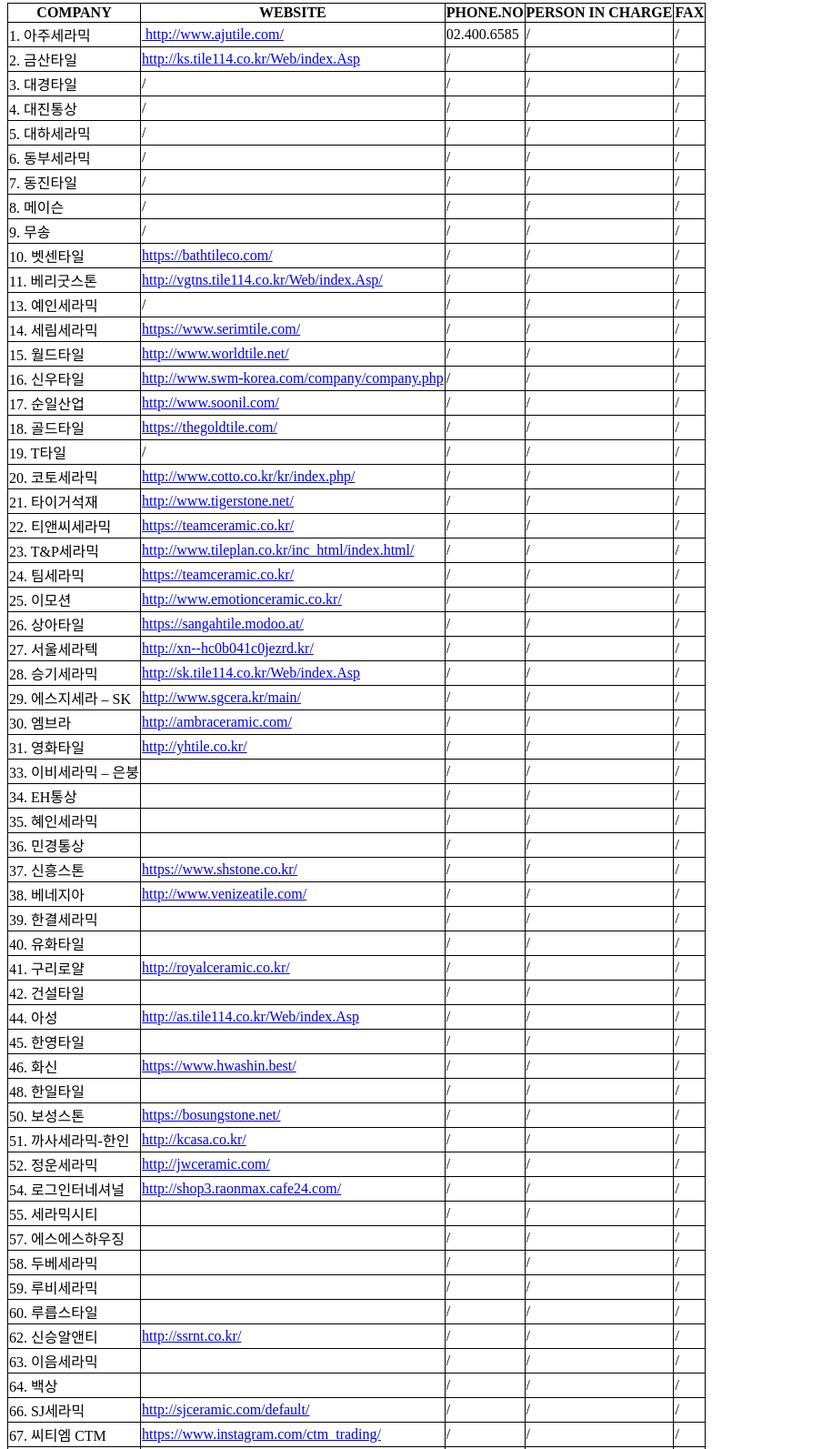
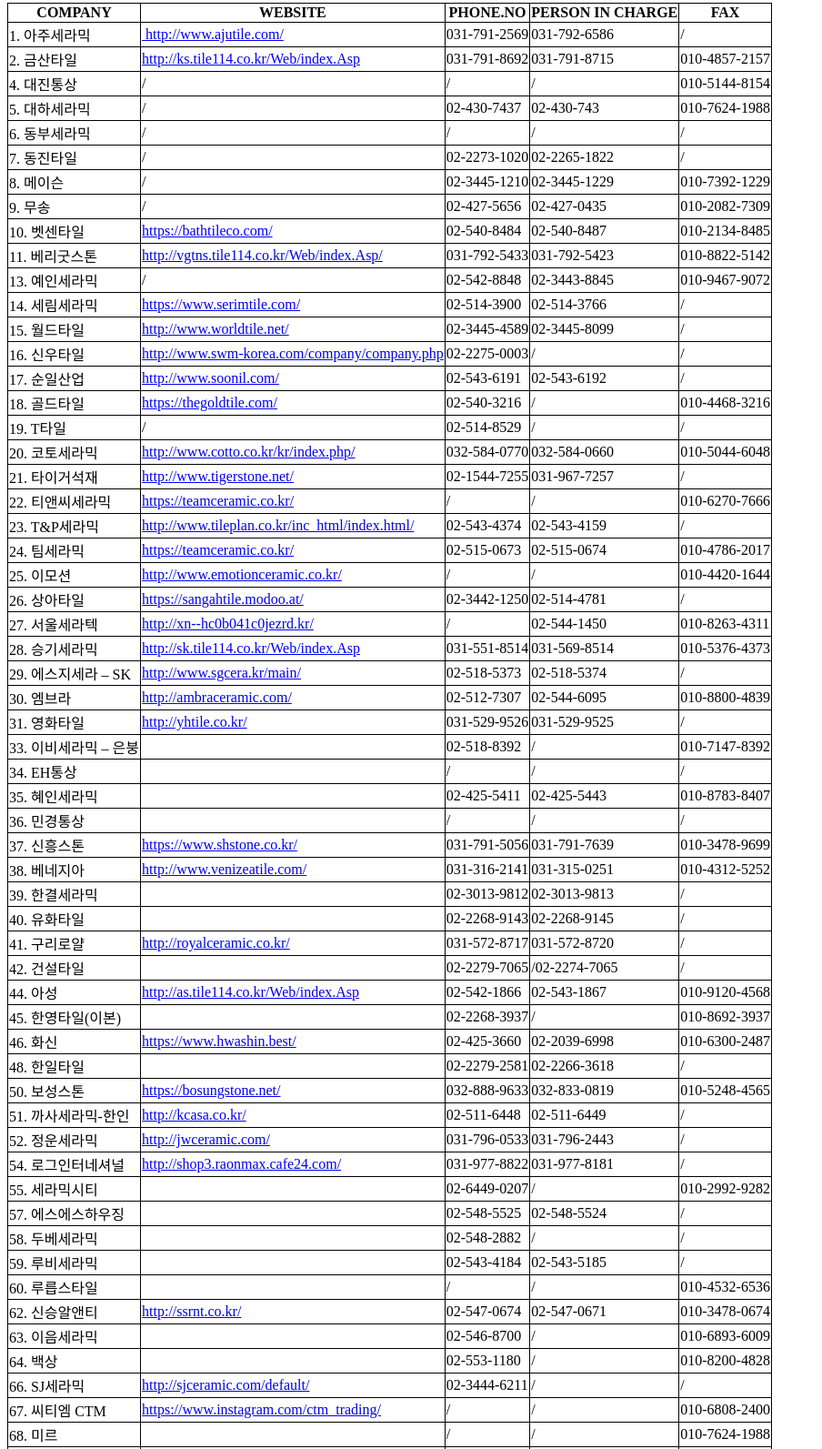
Before and after one commit to jihawk/daeil, a plain HTML site: page 1-admin.html in a window 1280 px wide. Shown: the part 141-1734 px from the top of the page at 91% size, without its empty margins (0-904 px from the left). Drawn offline with Linux system fonts and the light colour scheme.

Commit message:
Add files via upload

```diff
--- a/1-admin.html
+++ b/1-admin.html
@@ -26,36 +26,29 @@
     <tr>
       <td>1. 아주세라믹</td>
       <td><a href=" http://www.ajutile.com/"> http://www.ajutile.com/</td>
-      <td>02.400.6585</td>
-      <td>/</td>
+      <td>031-791-2569</td>
+      <td>031-792-6586</td>
       <td>/</td>
     <tr>
       <td>2. 금산타일</td>
       <td><a href="http://ks.tile114.co.kr/Web/index.Asp">http://ks.tile114.co.kr/Web/index.Asp</a></td>
-      <td>/</td>
-      <td>/</td>
-      <td>/</td>
-    </tr>
-    <tr>
-      <td>3. 대경타일</td>
-      <td>/</td>
-      <td>/</td>
-      <td>/</td>
-      <td>/</td>
+      <td>031-791-8692</td>
+      <td>031-791-8715</td>
+      <td>010-4857-2157</td>
     </tr>
     <tr>
       <td>4. 대진통상</td>
       <td>/</td>
       <td>/</td>
       <td>/</td>
-      <td>/</td>
+      <td>010-5144-8154</td>
     </tr>
     <tr>
       <td>5. 대하세라믹</td>
       <td>/</td>
-      <td>/</td>
-      <td>/</td>
-      <td>/</td>
+      <td>02-430-7437</td>
+      <td>02-430-743</td>
+      <td>010-7624-1988</td>
     </tr>
     <tr>
       <td>6. 동부세라믹</td>
@@ -67,99 +60,99 @@
     <tr>
       <td>7. 동진타일</td>
       <td>/</td>
-      <td>/</td>
-      <td>/</td>
+      <td>02-2273-1020</td>
+      <td>02-2265-1822</td>
       <td>/</td>
     </tr>
     <tr>
       <td>8. 메이슨</td>
       <td>/</td>
-      <td>/</td>
-      <td>/</td>
-      <td>/</td>
+      <td>02-3445-1210</td>
+      <td>02-3445-1229</td>
+      <td>010-7392-1229</td>
     </tr>
     <tr>
       <td>9. 무송</td>
       <td>/</td>
-      <td>/</td>
-      <td>/</td>
-      <td>/</td>
+      <td>02-427-5656</td>
+      <td>02-427-0435</td>
+      <td>010-2082-7309</td>
     </tr>
     <tr>
       <td>10. 벳센타일</td>
       <td><a href="https://bathtileco.com/">https://bathtileco.com/</a></td>
-      <td>/</td>
-      <td>/</td>
-      <td>/</td>
+      <td>02-540-8484</td>
+      <td>02-540-8487</td>
+      <td>010-2134-8485</td>
     </tr>
     <tr>
       <td>11. 베리굿스톤</td>
       <td><a href="http://vgtns.tile114.co.kr/Web/index.Asp/">http://vgtns.tile114.co.kr/Web/index.Asp/</a></td>
-      <td>/</td>
-      <td>/</td>
-      <td>/</td>
+      <td>031-792-5433</td>
+      <td>031-792-5423</td>
+      <td>010-8822-5142</td>
     </tr>
     <tr>
       <td>13. 예인세라믹</td>
       <td>/</td>
-      <td>/</td>
-      <td>/</td>
-      <td>/</td>
+      <td>02-542-8848</td>
+      <td>02-3443-8845</td>
+      <td>010-9467-9072</td>
     </tr>
     <tr>
       <td>14. 세림세라믹</td>
       <td><a href="https://www.serimtile.com/">https://www.serimtile.com/</a></td>
-      <td>/</td>
-      <td>/</td>
+      <td>02-514-3900</td>
+      <td>02-514-3766</td>
       <td>/</td>
     </tr>
     <tr>
       <td>15. 월드타일</td>
       <td><a href="http://www.worldtile.net/">http://www.worldtile.net/</a></td>
-      <td>/</td>
-      <td>/</td>
+      <td>02-3445-4589</td>
+      <td>02-3445-8099</td>
       <td>/</td>
     </tr>
     <tr>
       <td>16. 신우타일</td>
       <td><a href="http://www.swm-korea.com/company/company.php">http://www.swm-korea.com/company/company.php</a></td>
-      <td>/</td>
+      <td>02-2275-0003</td>
       <td>/</td>
       <td>/</td>
     </tr>
     <tr>
       <td>17. 순일산업</td>
       <td><a href="http://www.soonil.com/">http://www.soonil.com/</a></td>
-      <td>/</td>
-      <td>/</td>
+      <td>02-543-6191</td>
+      <td>02-543-6192</td>
       <td>/</td>
     </tr>
     <tr>
       <td>18. 골드타일</td>
       <td><a href="https://thegoldtile.com/">https://thegoldtile.com/</a> </td>
+      <td>02-540-3216</td>
       <td>/</td>
-      <td>/</td>
-      <td>/</td>
+      <td>010-4468-3216</td>
     </tr>
     <tr>
       <td>19. T타일</td>
       <td>/</td>
-      <td>/</td>
+      <td>02-514-8529</td>
       <td>/</td>
       <td>/</td>
     </tr>
     <tr>
       <td>20. 코토세라믹</td>
       <td><a href="http://www.cotto.co.kr/kr/index.php/">http://www.cotto.co.kr/kr/index.php/</a></td>
-      <td>/</td>
-      <td>/</td>
-      <td>/</td>
+      <td>032-584-0770</td>
+      <td>032-584-0660</td>
+      <td>010-5044-6048</td>
     </tr>
     <tr>
       <td>21. 타이거석재</td>
       <td><a href="http://www.tigerstone.net/">http://www.tigerstone.net/</a></td>
-      <td>/</td>
-      <td>/</td>
+      <td>02-1544-7255</td>
+      <td>031-967-7257</td>
       <td>/</td>
     </tr>
     <tr>
@@ -167,77 +160,77 @@
       <td><a href="https://teamceramic.co.kr/">https://teamceramic.co.kr/</a></td>
       <td>/</td>
       <td>/</td>
-      <td>/</td>
+      <td>010-6270-7666</td>
     </tr>
     <tr>
       <td>23. T&P세라믹</td>
       <td><a href="http://www.tileplan.co.kr/inc_html/index.html/">http://www.tileplan.co.kr/inc_html/index.html/</a></td>
-      <td>/</td>
-      <td>/</td>
+      <td>02-543-4374</td>
+      <td>02-543-4159</td>
       <td>/</td>
     </tr>
     <tr>
       <td>24. 팀세라믹</td>
       <td><a href="https://teamceramic.co.kr/">https://teamceramic.co.kr/</td>
-      <td>/</td>
-      <td>/</td>
-      <td>/</td>
+      <td>02-515-0673</td>
+      <td>02-515-0674</td>
+      <td>010-4786-2017</td>
     </tr>
     <tr>
       <td>25. 이모션</td>
       <td><a href="http://www.emotionceramic.co.kr/">http://www.emotionceramic.co.kr/ </a></td>
       <td>/</td>
       <td>/</td>
-      <td>/</td>
+      <td>010-4420-1644</td>
     </tr>
     <tr>
       <td>26. 상아타일</td>
       <td><a href="https://sangahtile.modoo.at/">https://sangahtile.modoo.at/</a></td>
-      <td>/</td>
-      <td>/</td>
+      <td>02-3442-1250</td>
+      <td>02-514-4781</td>
       <td>/</td>
     </tr>
     <tr>
       <td>27. 서울세라텍</td>
       <td><a href="http://xn--hc0b041c0jezrd.kr/">http://xn--hc0b041c0jezrd.kr/</a></td>
       <td>/</td>
-      <td>/</td>
-      <td>/</td>
+      <td>02-544-1450</td>
+      <td>010-8263-4311</td>
     </tr>
     <tr>
       <td>28. 승기세라믹</td>
       <td><a href="http://sk.tile114.co.kr/Web/index.Asp">http://sk.tile114.co.kr/Web/index.Asp </a></td>
-      <td>/</td>
-      <td>/</td>
-      <td>/</td>
+      <td>031-551-8514</td>
+      <td>031-569-8514</td>
+      <td>010-5376-4373</td>
     </tr>
     <tr>
       <td>29. 에스지세라 – SK</td>
       <td><a href="http://www.sgcera.kr/main/">http://www.sgcera.kr/main/ </a></td>
-      <td>/</td>
-      <td>/</td>
+      <td>02-518-5373</td>
+      <td>02-518-5374</td>
       <td>/</td>
     </tr>
     <tr>
       <td>30. 엠브라</td>
       <td><a href="http://ambraceramic.com/">http://ambraceramic.com/ </a></td>
-      <td>/</td>
-      <td>/</td>
-      <td>/</td>
+      <td>02-512-7307</td>
+      <td>02-544-6095</td>
+      <td>010-8800-4839</td>
     </tr>
     <tr>
       <td>31. 영화타일</td>
       <td><a href="http://yhtile.co.kr/">http://yhtile.co.kr/</a></td>
-      <td>/</td>
-      <td>/</td>
+      <td>031-529-9526</td>
+      <td>031-529-9525</td>
       <td>/</td>
     </tr>
     <tr>
       <td>33. 이비세라믹 – 은붕</td>
       <td><a href=""> </a></td>
+      <td>02-518-8392</td>
       <td>/</td>
-      <td>/</td>
-      <td>/</td>
+      <td>010-7147-8392</td>
     </tr>
     <tr>
       <td>34. EH통상</td>
@@ -249,9 +242,9 @@
     <tr>
       <td>35. 혜인세라믹</td>
       <td><a href=""> </a></td>
-      <td>/</td>
-      <td>/</td>
-      <td>/</td>
+      <td>02-425-5411</td>
+      <td>02-425-5443</td>
+      <td>010-8783-8407</td>
     </tr>
     <tr>
       <td>36. 민경통상</td>
@@ -263,127 +256,127 @@
     <tr>
       <td>37. 신흥스톤</td>
       <td><a href="https://www.shstone.co.kr/"> https://www.shstone.co.kr/</a></td>
-      <td>/</td>
-      <td>/</td>
-      <td>/</td>
+      <td>031-791-5056</td>
+      <td>031-791-7639</td>
+      <td>010-3478-9699</td>
     </tr>
     <tr>
       <td>38. 베네지아</td>
       <td><a href="http://www.venizeatile.com/">http://www.venizeatile.com/ </a></td>
-      <td>/</td>
-      <td>/</td>
-      <td>/</td>
+      <td>031-316-2141</td>
+      <td>031-315-0251</td>
+      <td>010-4312-5252</td>
     </tr>
     <tr>
       <td>39. 한결세라믹</td>
       <td><a href=""> </a></td>
-      <td>/</td>
-      <td>/</td>
+      <td>02-3013-9812</td>
+      <td>02-3013-9813</td>
       <td>/</td>
     </tr>
     <tr>
       <td>40. 유화타일</td>
       <td><a href=""> </a></td>
-      <td>/</td>
-      <td>/</td>
+      <td>02-2268-9143</td>
+      <td>02-2268-9145</td>
       <td>/</td>
     </tr>
     <tr>
       <td>41. 구리로얄</td>
       <td><a href="http://royalceramic.co.kr/">http://royalceramic.co.kr/ </a></td>
-      <td>/</td>
-      <td>/</td>
+      <td>031-572-8717</td>
+      <td>031-572-8720</td>
       <td>/</td>
     </tr>
     <tr>
       <td>42. 건설타일</td>
       <td><a href=""> </a></td>
-      <td>/</td>
-      <td>/</td>
+      <td>02-2279-7065</td>
+      <td>/02-2274-7065</td>
       <td>/</td>
     </tr>
     <tr>
       <td>44. 아성</td>
       <td><a href="http://as.tile114.co.kr/Web/index.Asp">http://as.tile114.co.kr/Web/index.Asp </a></td>
-      <td>/</td>
-      <td>/</td>
-      <td>/</td>
+      <td>02-542-1866</td>
+      <td>02-543-1867</td>
+      <td>010-9120-4568</td>
     </tr>
     <tr>
-      <td>45. 한영타일</td>
+      <td>45. 한영타일(이본)</td>
       <td><a href=""> </a></td>
+      <td>02-2268-3937</td>
       <td>/</td>
-      <td>/</td>
-      <td>/</td>
+      <td>010-8692-3937</td>
     </tr>
     <tr>
       <td>46. 화신</td>
       <td><a href="https://www.hwashin.best/"> https://www.hwashin.best/</a></td>
-      <td>/</td>
-      <td>/</td>
-      <td>/</td>
+      <td>02-425-3660</td>
+      <td>02-2039-6998</td>
+      <td>010-6300-2487</td>
     </tr>
     <tr>
       <td>48. 한일타일</td>
       <td><a href=""> </a></td>
-      <td>/</td>
-      <td>/</td>
+      <td>02-2279-2581</td>
+      <td>02-2266-3618</td>
       <td>/</td>
     </tr>
     <tr>
       <td>50. 보성스톤</td>
       <td><a href="https://bosungstone.net/">https://bosungstone.net/ </a></td>
-      <td>/</td>
-      <td>/</td>
-      <td>/</td>
+      <td>032-888-9633</td>
+      <td>032-833-0819</td>
+      <td>010-5248-4565</td>
     </tr>
     <tr>
       <td>51. 까사세라믹-한인</td>
       <td><a href="http://kcasa.co.kr/">http://kcasa.co.kr/ </a></td>
-      <td>/</td>
-      <td>/</td>
+      <td>02-511-6448</td>
+      <td>02-511-6449</td>
       <td>/</td>
     </tr>
     <tr>
       <td>52. 정운세라믹</td>
       <td><a href="http://jwceramic.com/">http://jwceramic.com/ </a></td>
-      <td>/</td>
-      <td>/</td>
+      <td>031-796-0533</td>
+      <td>031-796-2443</td>
       <td>/</td>
     </tr>
     <tr>
       <td>54. 로그인터네셔널</td>
       <td><a href="http://shop3.raonmax.cafe24.com/">http://shop3.raonmax.cafe24.com/ </a></td>
-      <td>/</td>
-      <td>/</td>
+      <td>031-977-8822</td>
+      <td>031-977-8181</td>
       <td>/</td>
     </tr>
     <tr>
       <td>55. 세라믹시티</td>
       <td><a href=""> </a></td>
+      <td>02-6449-0207</td>
       <td>/</td>
-      <td>/</td>
-      <td>/</td>
+      <td>010-2992-9282</td>
     </tr>
     <tr>
       <td>57. 에스에스하우징</td>
       <td><a href=""> </a></td>
-      <td>/</td>
-      <td>/</td>
+      <td>02-548-5525</td>
+      <td>02-548-5524</td>
       <td>/</td>
     </tr>
     <tr>
       <td>58. 두베세라믹</td>
       <td><a href=""> </a></td>
-      <td>/</td>
+      <td>02-548-2882</td>
       <td>/</td>
       <td>/</td>
     </tr>
     <tr>
       <td>59. 루비세라믹</td>
       <td><a href=""> </a></td>
-      <td>/</td>
-      <td>/</td>
+      <td>02-543-4184</td>
+      <td>02-543-5185</td>
       <td>/</td>
     </tr>
     <tr>
@@ -391,33 +384,33 @@
       <td><a href=""> </a></td>
       <td>/</td>
       <td>/</td>
-      <td>/</td>
+      <td>010-4532-6536</td>
     </tr>
     <tr>
       <td>62. 신승알앤티</td>
       <td><a href="http://ssrnt.co.kr/">http://ssrnt.co.kr/ </a></td>
-      <td>/</td>
-      <td>/</td>
-      <td>/</td>
+      <td>02-547-0674</td>
+      <td>02-547-0671</td>
+      <td>010-3478-0674</td>
     </tr>
     <tr>
       <td>63. 이음세라믹</td>
       <td><a href=""> </a></td>
+      <td>02-546-8700</td>
       <td>/</td>
-      <td>/</td>
-      <td>/</td>
+      <td>010-6893-6009</td>
     </tr>
     <tr>
       <td>64. 백상</td>
       <td><a href=""> </a></td>
+      <td>02-553-1180</td>
       <td>/</td>
-      <td>/</td>
-      <td>/</td>
+      <td>010-8200-4828</td>
     </tr>
     <tr>
       <td>66. SJ세라믹</td>
       <td><a href="http://sjceramic.com/default/"> http://sjceramic.com/default/</a></td>
-      <td>/</td>
+      <td>02-3444-6211</td>
       <td>/</td>
       <td>/</td>
     </tr>
@@ -426,33 +419,33 @@
       <td><a href="https://www.instagram.com/ctm_trading/">https://www.instagram.com/ctm_trading/ </a></td>
       <td>/</td>
       <td>/</td>
-      <td>/</td>
+      <td>010-6808-2400</td>
     </tr>
     <tr>
       <td>68. 미르</td>
       <td><a href=""> </a></td>
       <td>/</td>
       <td>/</td>
-      <td>/</td>
+      <td>010-7624-1988</td>
     </tr>
     <tr>
       <td>69. 이연하우징</td>
       <td><a href=""> </a></td>
       <td>/</td>
       <td>/</td>
-      <td>/</td>
+      <td>010-3166-9352</td>
     </tr>
     <tr>
       <td>70. 이케이트레이딩</td>
       <td><a href="https://www.instagram.com/ektraiding/">https://www.instagram.com/ektraiding/ </a></td>
-      <td>/</td>
-      <td>/</td>
-      <td>/</td>
+      <td>02-544-1803</td>
+      <td>02-544-1802</td>
+      <td>010-6273-1008</td>
     </tr>
     <tr>
       <td>71. C&M</td>
       <td><a href="http://www.cnm1999.com/sub/sub02_01.php">http://www.cnm1999.com/sub/sub02_01.php </a></td>
-      <td>/</td>
+      <td>02-3443-4640</td>
       <td>/</td>
       <td>/</td>
     </tr>
```
Also changed, not shown: index.html (+20 -18 lines).
